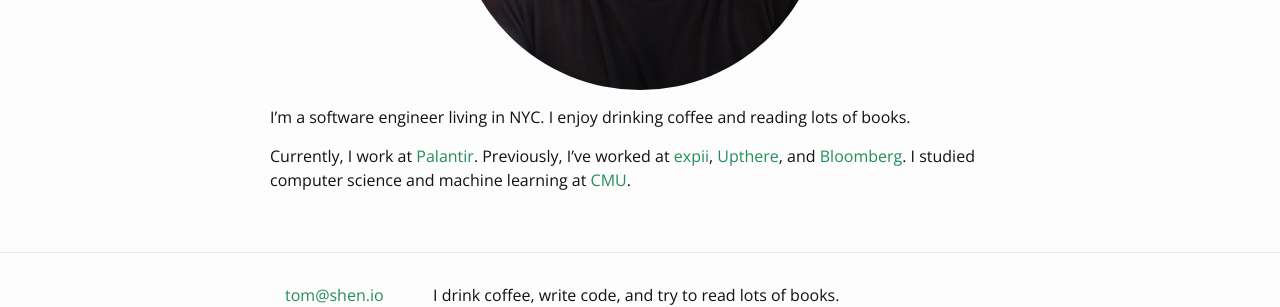
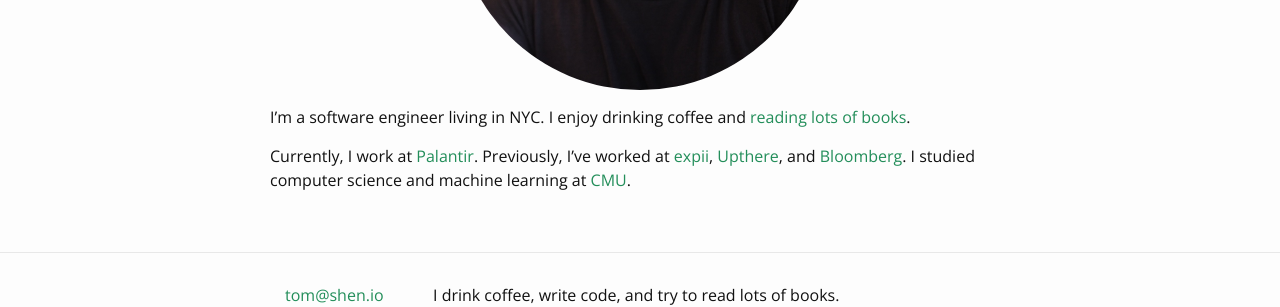
Before and after one commit to tomshen/tomshen.github.io, a Jekyll site: the page built from about.md, in a window 1280 px wide. Shown: the part 495-802 px from the top of the page. Built offline with Jekyll 4.4.1, drawn with Linux system fonts in a browser that asks for light colours; part of the change alters nothing that is shown.

```diff
--- a/about.md
+++ b/about.md
@@ -8,6 +8,6 @@ permalink: /about/
 
 ![Me!](/assets/img/tom-shen.jpg){: .profile-picture }
 
-I'm a software engineer living in NYC. I enjoy drinking coffee and reading lots of books.
+I'm a software engineer living in NYC. I enjoy drinking coffee and [reading lots of books](https://www.goodreads.com/user/show/5829577-tom-shen).
 
 Currently, I work at [Palantir](https://www.palantir.com). Previously, I've worked at [expii](https://www.expii.com), [Upthere](https://www.upthere.com), and [Bloomberg](http://www.bloomberg.com). I studied computer science and machine learning at [CMU](http://www.cmu.edu).
```
